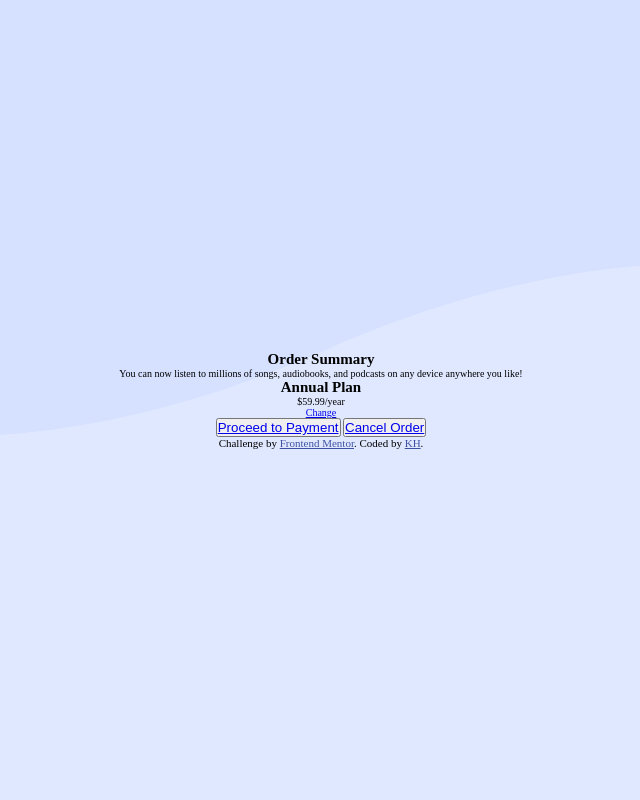
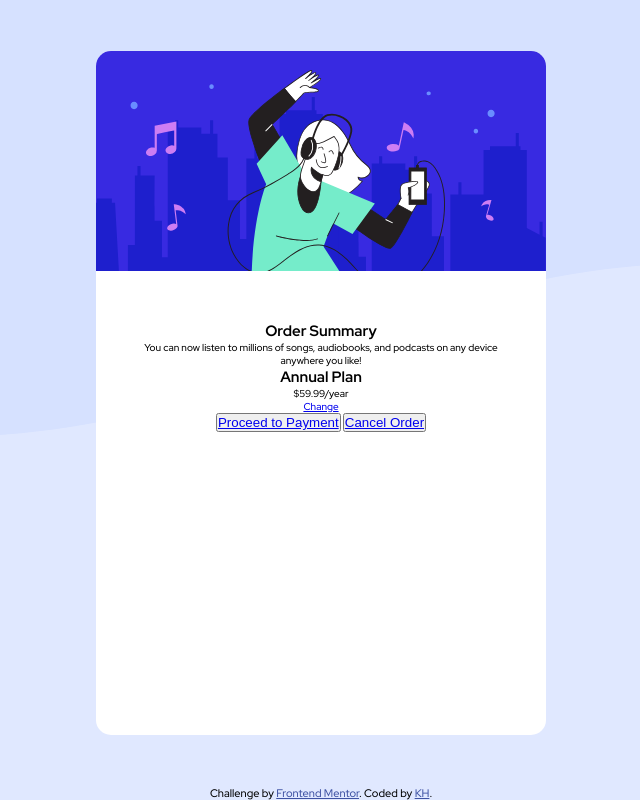
Before and after one commit to khejm/FM_P3_order_card, a plain HTML site: page index.html in a window 1280 px wide. Shown: the whole page, without its empty margins (319-959 px from the left). Drawn offline with Linux system fonts and the light colour scheme.

Commit message:
Add main styling

```diff
--- a/style.css
+++ b/style.css
@@ -26,8 +26,18 @@ body {
     background-position: top;
     background-repeat: no-repeat;
     background-size: auto;
+    font-family: 'Red Hat Display', sans-serif;
     min-height: 100vh;
     text-align: center;
+
+    display: flex;
+    flex-direction: column;
+    justify-content: space-between;
+    align-items: center;
+}
+
+main {
+    flex: 1;
 
     display: flex;
     flex-direction: column;
@@ -35,5 +45,33 @@ body {
     align-items: center;
 }
 
+/* *-*-*-*-*-*-*-*-*-*-*-*-* Main Styling*-*-*-*-*-*-*-*-*-*-*-*-* */
+
+section.card,
+div.card__hero-img {
+    width: 45rem;
+}
+
+section.card {
+    background-color: white;
+    border-radius: 1.5rem;
+    height: 68.4rem;
+    overflow: hidden;
+}
+
+div.card__hero-img {
+    background-image: url(images/illustration-hero.svg);
+    background-position: center;
+    height: 22rem;
+    margin-bottom: 5rem;
+}
+
+div.card__content {
+    margin: auto;
+    width: 80%;
+}
+
+
+
 .attribution { font-size: 11px; text-align: center; }
 .attribution a { color: hsl(228, 45%, 44%); }
```
